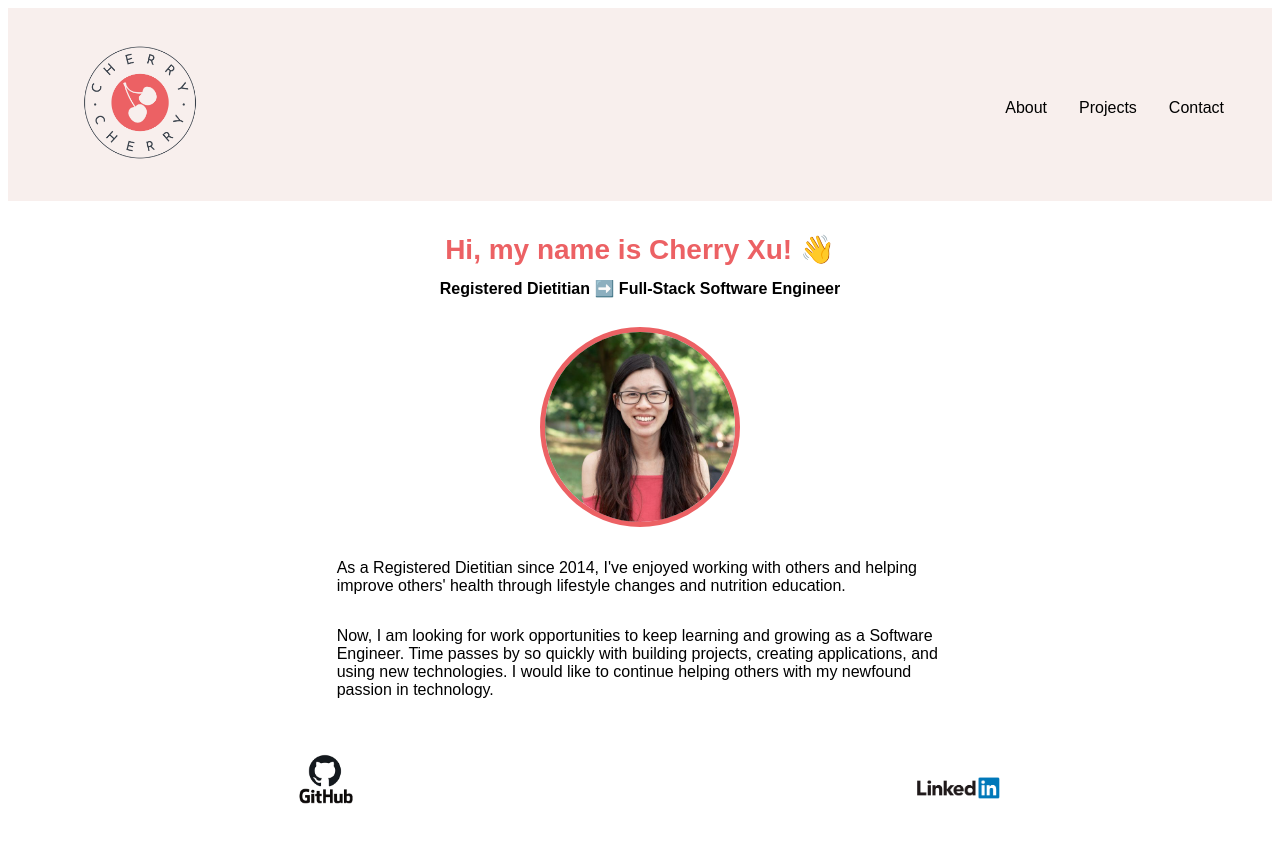
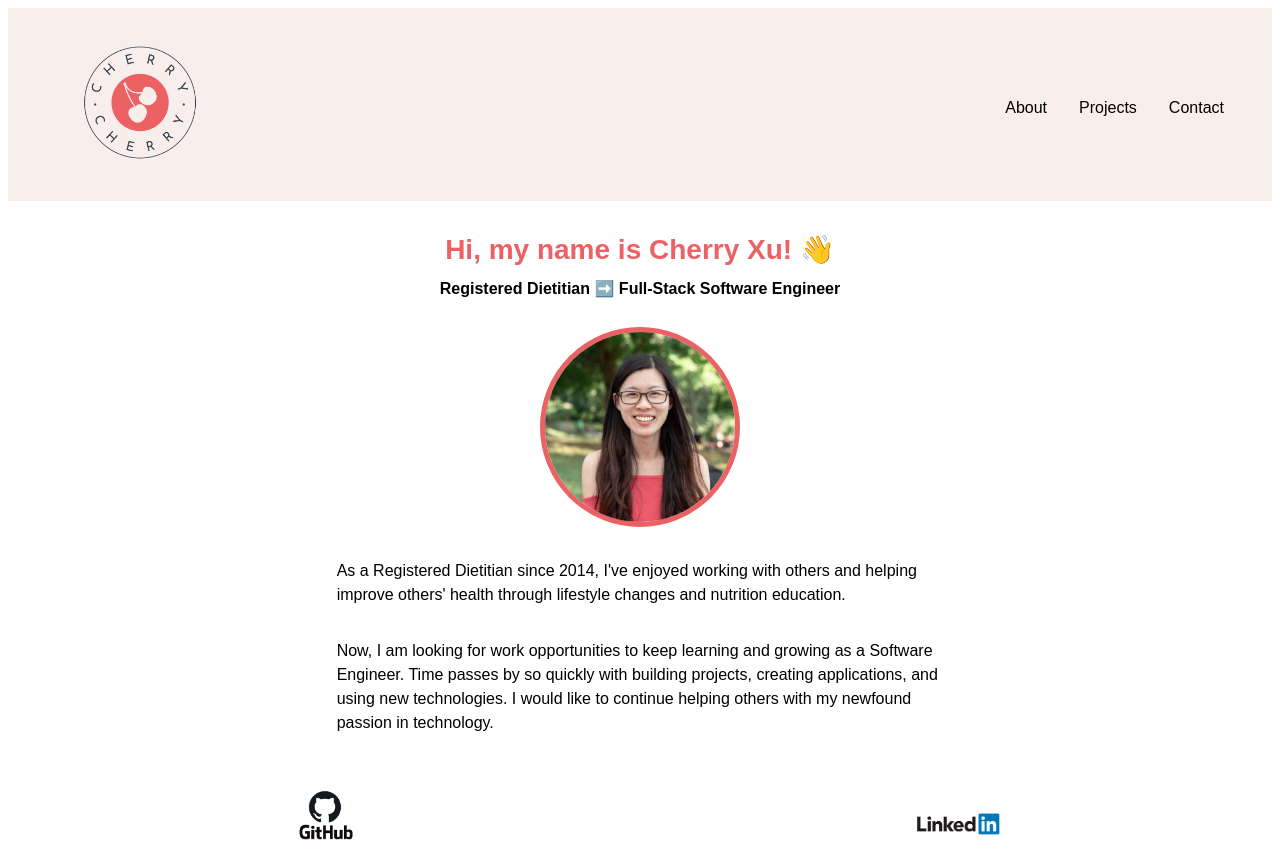
Before and after one commit to mscherryxu/portfolio-ts, a React (Create React App) app: page / in a window 1280 px wide. Before the commit the page ends 831 px from the top, so only its background shows below. Built offline with nearby package versions, Linux system fonts and the light colour scheme.

Commit message:
Added line-height to all p tags

```diff
--- a/src/components/Home.js
+++ b/src/components/Home.js
@@ -9,12 +9,12 @@ const Home = () => {
           Registered Dietitian ➡️ Full-Stack Software Engineer
         </h2>
         <img src="/images/Cherry.jpeg" alt="Cherry" className="profile-image" />
-        <p>
+        <p className="intro-p">
           As a Registered Dietitian since 2014, I've enjoyed working with others
           and helping improve others' health through lifestyle changes and
           nutrition education.
         </p>
-        <p>
+        <p className="intro-p">
           Now, I am looking for work opportunities to keep learning and growing
           as a Software Engineer. Time passes by so quickly with building
           projects, creating applications, and using new technologies. I would
--- a/src/components/Projects.js
+++ b/src/components/Projects.js
@@ -19,7 +19,7 @@ const Projects = () => {
         </a>
         <div className="list">
           <p>
-            Team project built with 4 engineers: a progressive web app (PWA) to
+            Team project of 4 engineers building a progressive web app (PWA) to
             track users' weightlifting progress and help users develop
             motivation to lift by using characters users can choose and unlock.
             Total weight lifted are compared to real-world objects. The more a
--- a/src/styles/projects.css
+++ b/src/styles/projects.css
@@ -37,6 +37,7 @@
 
 .list p {
   display: flex;
+  line-height: 1.5;
 }
 
 .button-container {
```
